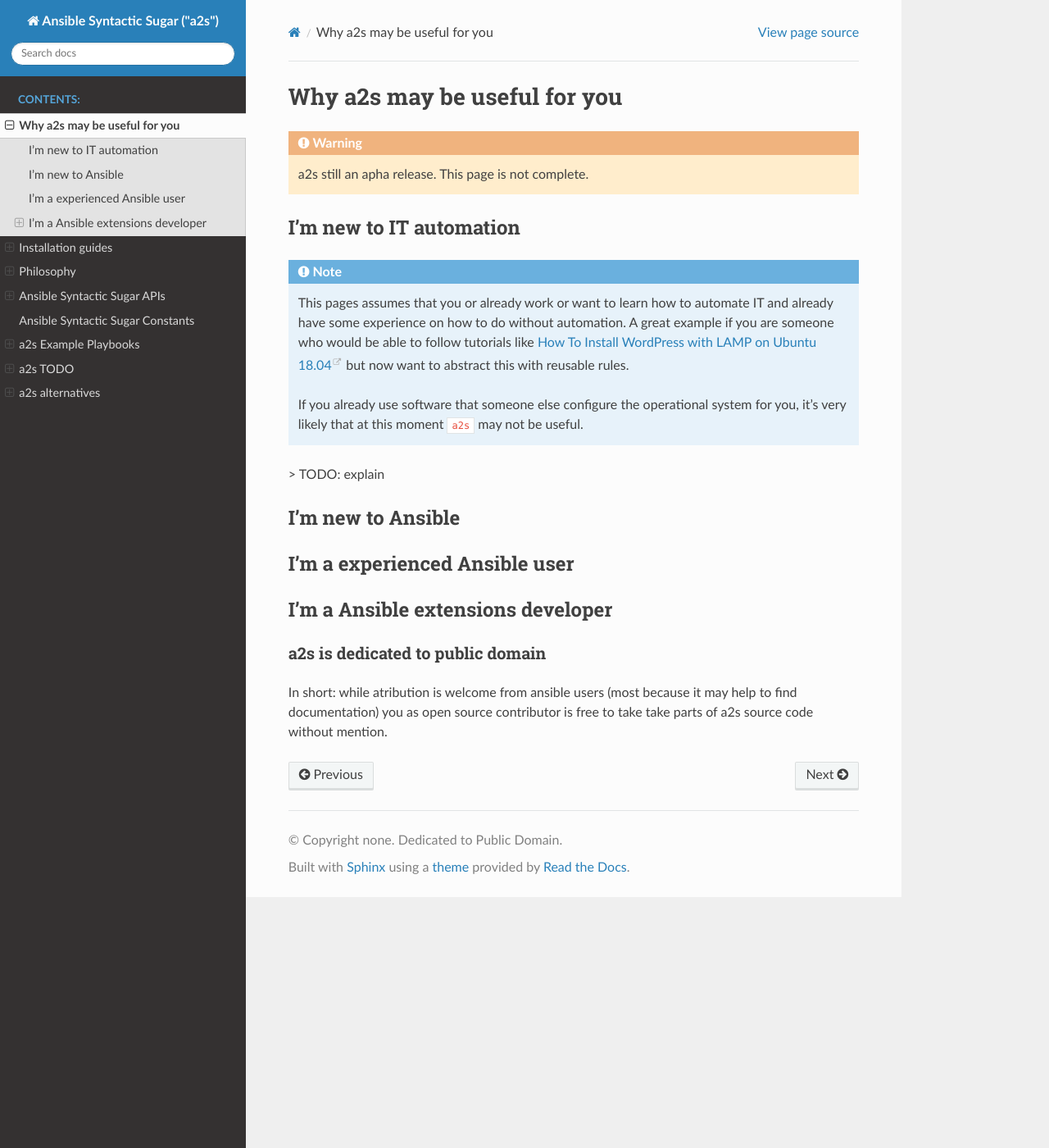
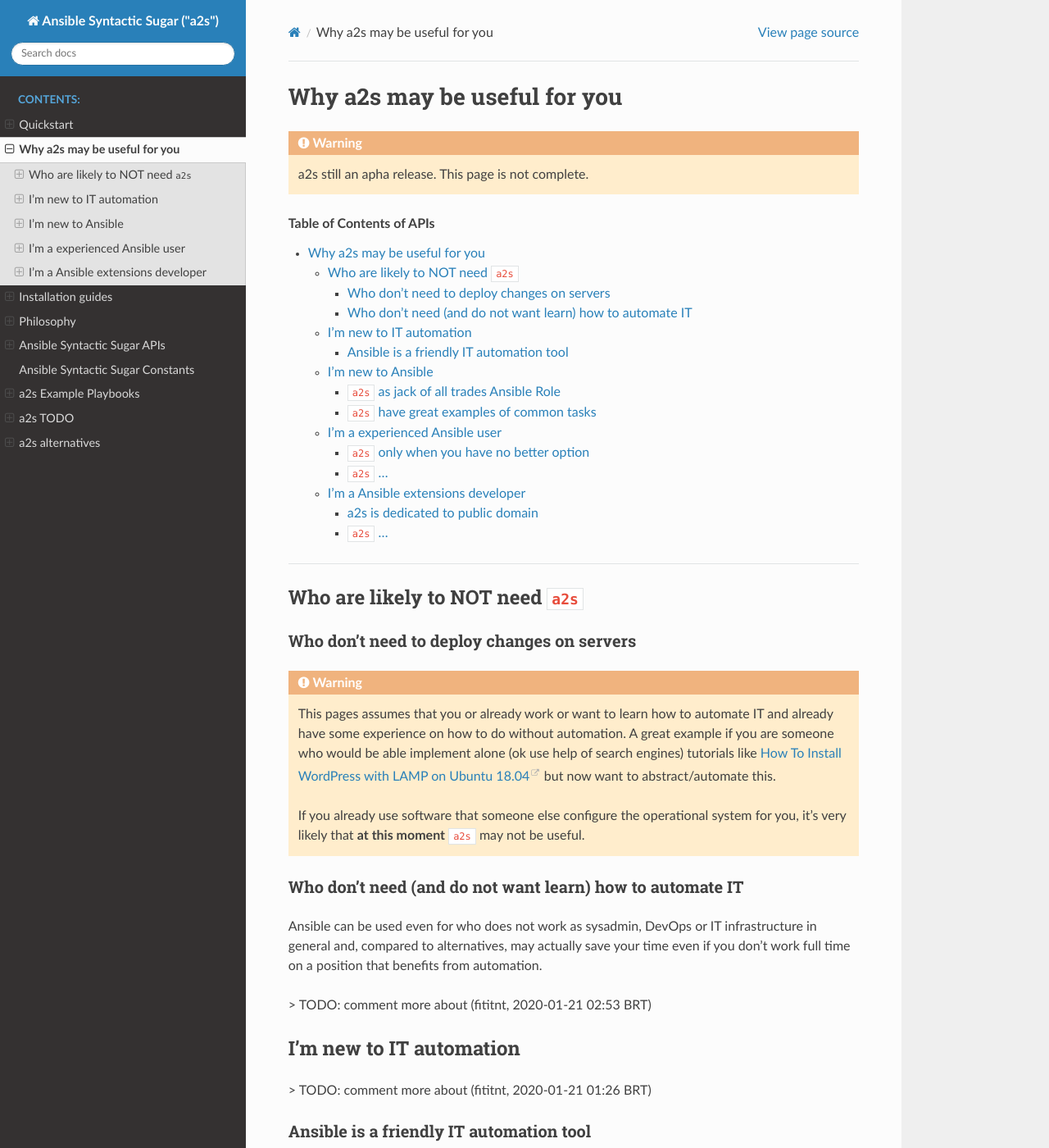
Before and after one commit to fititnt/ansible-syntactic-sugar, a Sphinx documentation site: the page built from docs/why.rst, in a window 1280 px wide and 1400 px high. Shown: the whole window at 82% size. Built offline with Sphinx 7.4.7 and the Read the Docs theme 2.0.0, drawn with Linux system fonts in a browser that asks for light colours; some of the changed text lies outside the part shown.

Commit message:
docs: quickstart draft created

```diff
--- a/docs/index.rst
+++ b/docs/index.rst
@@ -188,6 +188,7 @@ definitions:
    :maxdepth: 3
    :caption: Contents:
 
+   quickstart
    why
    installation
    philosophy
--- a/docs/why.rst
+++ b/docs/why.rst
@@ -9,32 +9,98 @@ Why a2s may be useful for you
   a2s still an apha release. This page is not complete.
 
 
+.. contents:: Table of Contents of APIs
+
+.. raw:: html
+
+  <hr />
+
+
+****************************************
+Who are likely to NOT need `a2s`
+****************************************
+
+Who don't need to deploy changes on servers
+============================================
+
+.. warning::
+
+  This pages assumes that you or already work or want to learn how to automate
+  IT and already have some experience on how to do without automation. A great
+  example if you are someone who would be able implement alone (ok use help of
+  search engines) tutorials like `How To Install WordPress with LAMP on Ubuntu 18.04 <https://www.digitalocean.com/community/tutorials/how-to-install-wordpress-with-lamp-on-ubuntu-18-04>`_
+  but now want to abstract/automate this.
+
+  If you already use software that someone else configure the operational
+  system for you, it's very likely that **at this moment** `a2s` may not be
+  useful.
+
+Who don't need (and do not want learn) how to automate IT
+==========================================================
+
+Ansible can be used even for who does not work as sysadmin, DevOps or
+IT infrastructure in general and, compared to alternatives, may actually save
+your time even if you don't work full time on a position that benefits from
+automation.
+
+> TODO: comment more about (fititnt, 2020-01-21 02:53 BRT)
+
 *************************
 I'm new to IT automation
 *************************
 
-.. note::
+> TODO: comment more about (fititnt, 2020-01-21 01:26 BRT)
 
-  This pages assumes that you or already work or want to learn how to automate
-  IT and already have some experience on how to do without automation. A great
-  example if you are someone who would be able to follow tutorials like
-  `How To Install WordPress with LAMP on Ubuntu 18.04 <https://www.digitalocean.com/community/tutorials/how-to-install-wordpress-with-lamp-on-ubuntu-18-04>`_
-  but now want to abstract this with reusable rules.
+Ansible is a friendly IT automation tool
+==========================================
 
-  If you already use software that someone else configure the operational
-  system for you, it's very likely that at this moment `a2s` may not be useful.
+  *"It turned out our group of 15 or so people spent about six months trying to
+  automate OpenStack with Puppet, and I spent a lot of time banging my head into
+  a desk. (Later, once AnsibleWorks was founded, one of our Solutions Architects
+  built content to automate OpenStack, similar in scale, in a single week, by
+  himself!)"*
 
-> TODO: explain
+   --Michael DeHaan - In `The origins of Ansible <https://www.ansible.com/blog/2013/12/08/the-origins-of-ansible>`_
+
+
 
 *************************
 I'm new to Ansible
 *************************
 
+.. tip::
+
+  Even if you are very skilled, know some basic automation ("bash history",
+  docker, etc or even Chef/Puppet/Saltstack) **but are in a hurry to implement
+  an infrastructure in production** (think like have just a 2~5 days), in
+  special if this infrastructure it not simple (could be replaced later if you
+  on a code refactoring), dont use `a2s`.
+
+  Ok, you can use, but `a2s` starting point. `a2s` can make some implementations
+  simpler, in ones related to filesystem and users/groups manangement.
+
+  But in a very short time to learn both Ansible and implement something complex
+  like (here just as example) clusters of FreeIPA, GlusterFS & Galera Cluster
+  (MariaDB/MySQL) you may find ready to use Ansible Roles *near plug and play*.
+  Check out https://galaxy.ansible.com/.
+
+
+`a2s` as jack of all trades Ansible Role
+==========================================
+
+
+`a2s` have great examples of common tasks
+==========================================
 
 *******************************
 I'm a experienced Ansible user
 *******************************
 
+`a2s` only when you have no better option
+==========================================
+
+`a2s` ...
+==========================================
 
 ***********************************
 I'm a Ansible extensions developer
@@ -47,3 +113,7 @@ a2s is dedicated to public domain
 In short: while atribution is welcome from ansible users (most because it may
 help to find documentation) you as open source contributor is free to take take
 parts of a2s source code without mention.
+
+
+`a2s` ...
+==========================================
```
Also changed, not shown: docs/quickstart.rst (added, +47 -0 lines).
